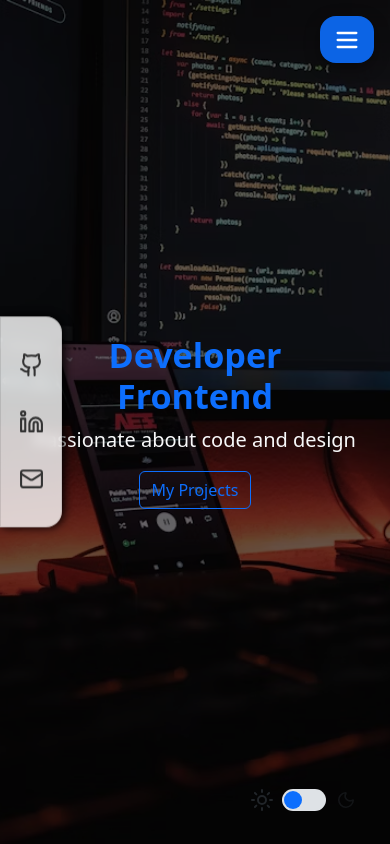
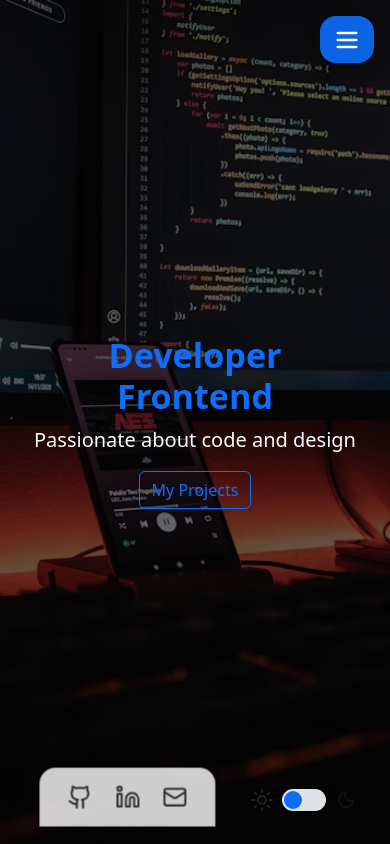
Before and after one commit to LautaroLeall/Portafolio-LLDP, a React (Vite) app: page / in a window 390 px wide. Shown: the top 844 px of the page. Built offline with nearby package versions, Linux system fonts and the light colour scheme.

Commit message:
Networks.jsx

```diff
--- a/src/components/Networks.jsx
+++ b/src/components/Networks.jsx
@@ -1,4 +1,4 @@
-// src/components/SocialBar.jsx
+// src/components/Networks.jsx
 import React from 'react'
 import { Github, Linkedin, Mail } from 'lucide-react'
 import '../styles/networks.css'
--- a/src/styles/networks.css
+++ b/src/styles/networks.css
@@ -50,3 +50,22 @@ body.dark .icon-link {
     transform: scale(1.1);
     box-shadow: 0 0 10px #0d6efd33;
 }
+
+/* RESPONSIVE */
+@media (max-width: 426px) {
+    .social-bar {
+        transform: rotate(-90deg);
+        top: 84%;
+        left: 25%;
+    }
+
+
+    .icon-link {
+        padding: 0.5rem;
+        transform: rotate(90deg);
+    }
+
+    .social-bar li {
+        margin: 0.4rem 0;
+    }
+}
```
